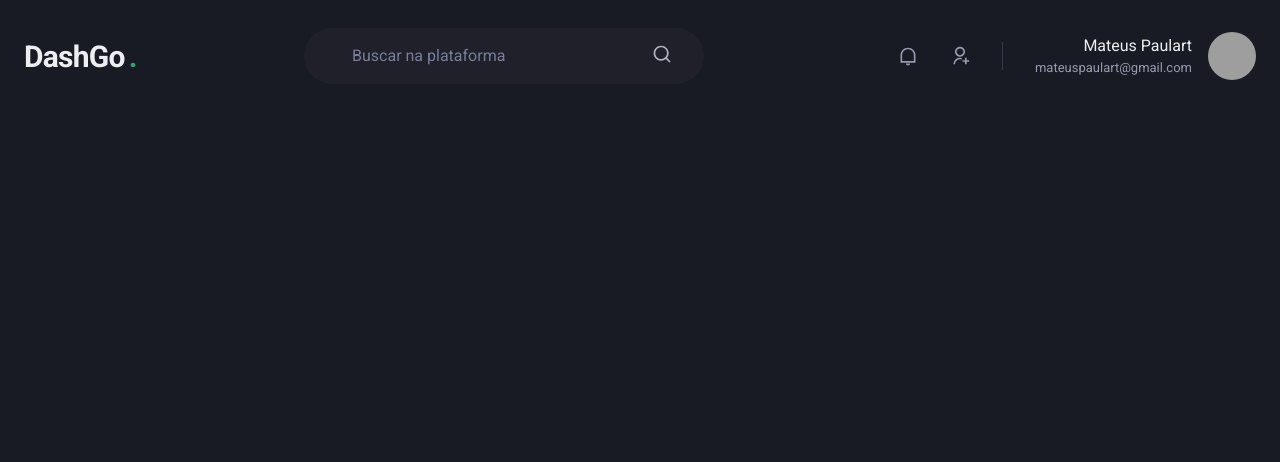
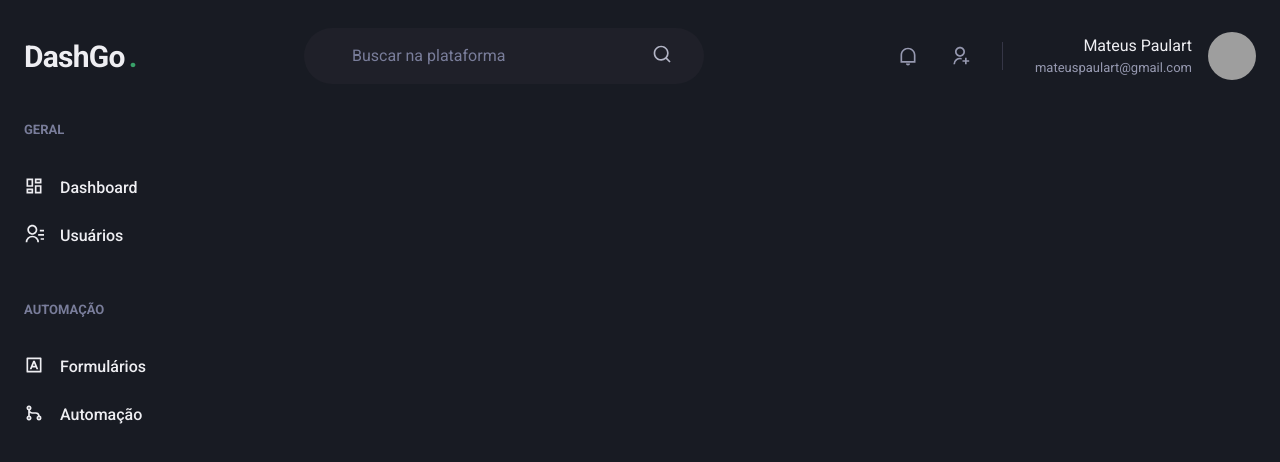
Before and after one commit to Mateusp23/dashgo, a Next.js app: page /dashboard in a window 1280 px wide. Shown: the top 462 px of the page. Built offline with nearby package versions, Linux system fonts and the light colour scheme; grey boxes are pictures that could not be loaded.

Commit message:
componente Sidebar

```diff
--- /dev/null
+++ b/src/components/Sidebar.tsx
@@ -0,0 +1,42 @@
+import { Box, Stack, Text, Link, Icon } from '@chakra-ui/react';
+import {
+  RiDashboardLine,
+  RiContactsLine,
+  RiInputMethodLine,
+  RiGitMergeLine
+} from 'react-icons/ri';
+
+export function Sidebar() {
+  return (
+    <Box as="aside" w="64" mr="8">
+      <Stack spacing="12" align="flex-start">
+        <Box>
+          <Text fontWeight="bold" color="gray.400" fontSize="small">GERAL</Text>
+          <Stack spacing="4" mt="8" align="stretch">
+            <Link display="flex" align="center" py="1">
+              <Icon as={RiDashboardLine} fontSize="20"/>
+              <Text ml="4" fontWeight="medium">Dashboard</Text>
+            </Link>
+            <Link display="flex" align="center" py="1">
+              <Icon as={RiContactsLine} fontSize="20"/>
+              <Text ml="4" fontWeight="medium">Usuários</Text>
+            </Link>
+          </Stack>
+        </Box>
+        <Box>
+          <Text fontWeight="bold" color="gray.400" fontSize="small">AUTOMAÇÃO</Text>
+          <Stack spacing="4" mt="8" align="stretch">
+            <Link display="flex" align="center" py="1">
+              <Icon as={RiInputMethodLine} fontSize="20"/>
+              <Text ml="4" fontWeight="medium">Formulários</Text>
+            </Link>
+            <Link display="flex" align="center" py="1">
+              <Icon as={RiGitMergeLine} fontSize="20"/>
+              <Text ml="4" fontWeight="medium">Automação</Text>
+            </Link>
+          </Stack>
+        </Box>
+      </Stack>
+    </Box>
+  );
+}
--- a/src/pages/dashboard.tsx
+++ b/src/pages/dashboard.tsx
@@ -1,8 +1,15 @@
+import { Flex } from '@chakra-ui/react';
 import { Header } from '../components/Header';
-
+import { Sidebar } from '../components/Sidebar';
 
 export default function Dashboard() {
   return (
-    <Header />
+    <Flex direction="column" h="100vh">
+      <Header />
+
+      <Flex w="100%" my="6" maxWidth={1480} mx="auto" px="6">
+        <Sidebar />
+      </Flex>
+    </Flex>
   );
 }
```
